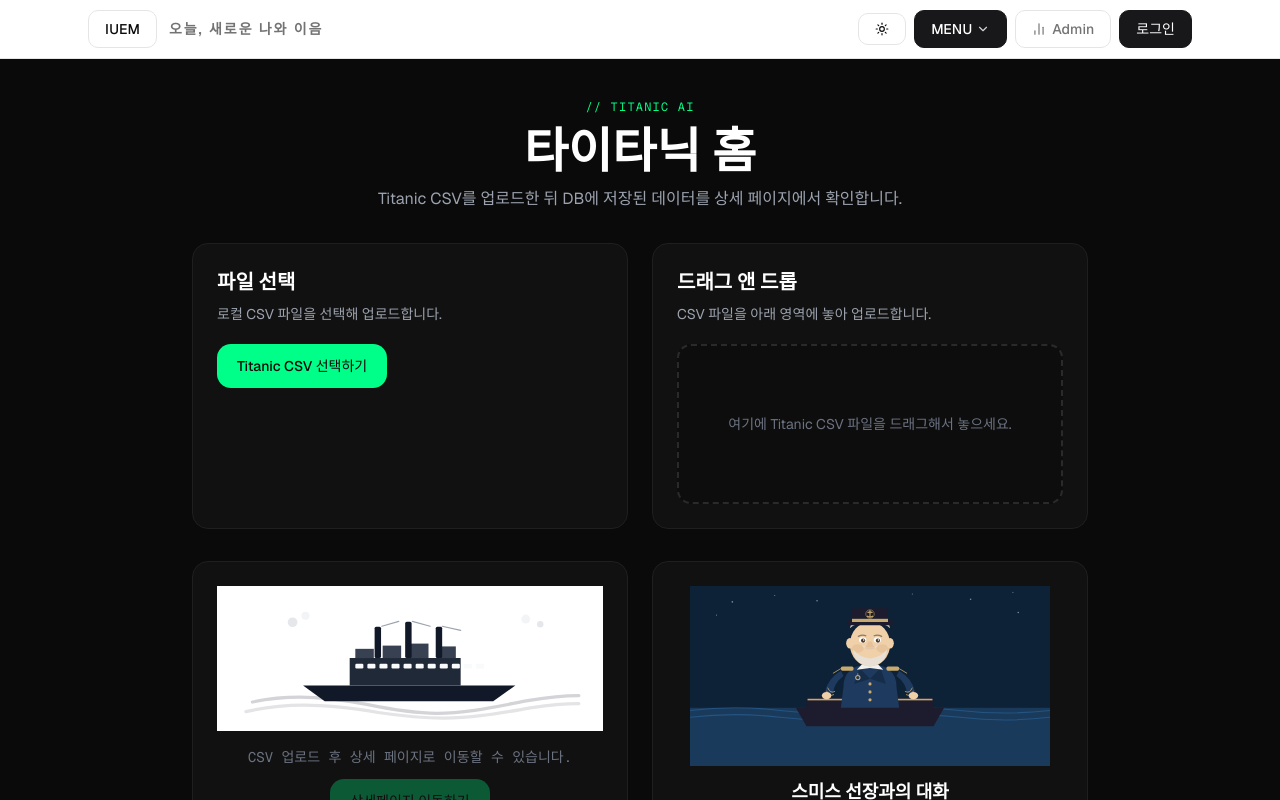
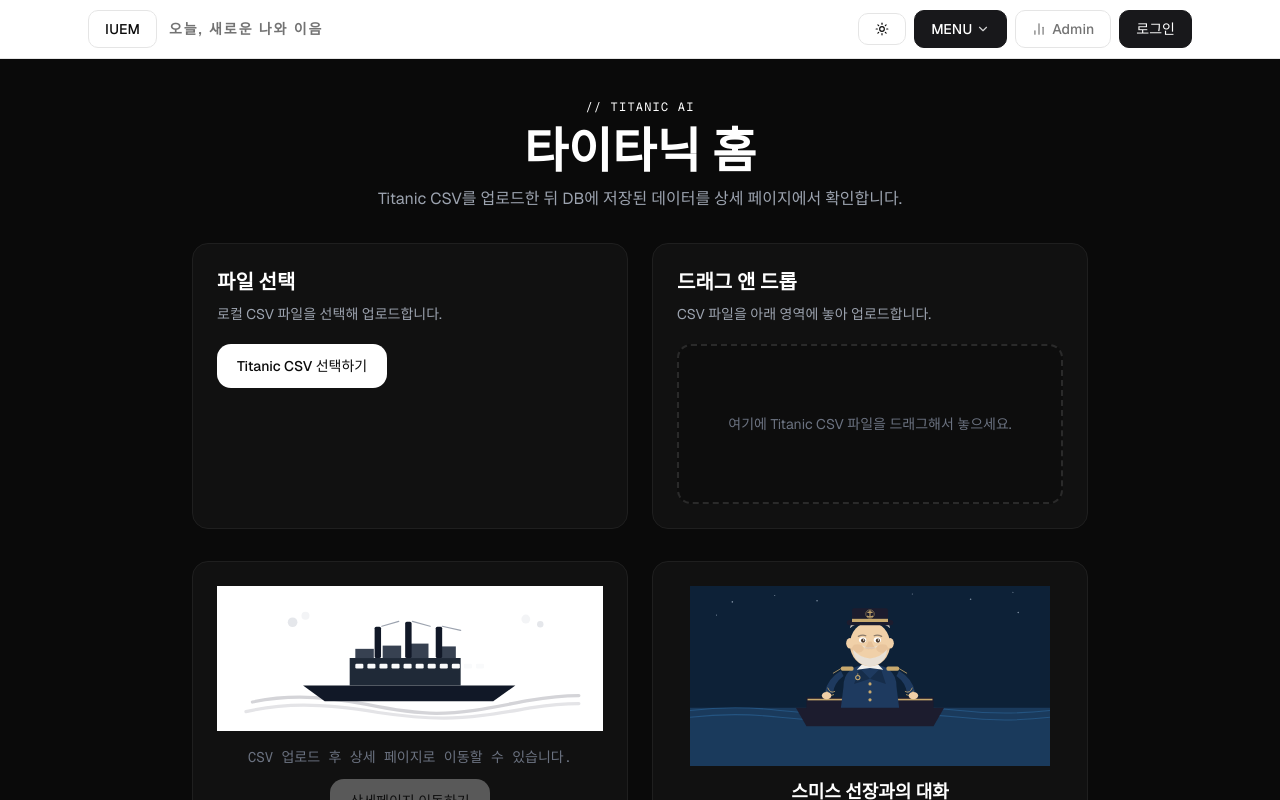
Before and after one commit to woojeongalex/woojeongalex.cloud, a Next.js app in the folder alexview/: page /titanic in a window 1280 px wide. Shown: the top 800 px of the page. Built offline with nearby package versions, Linux system fonts and the light colour scheme.

Commit message:
alexview: switch Titanic page accent color from green to white
Site theme is black & white; this page had a leftover bright green
(#00FF88) accent used for buttons, borders, and chat bubbles.

```diff
--- a/alexview/app/titanic/page.tsx
+++ b/alexview/app/titanic/page.tsx
@@ -7,7 +7,7 @@ import { ChangeEvent, DragEvent, KeyboardEvent, useEffect, useRef, useState } fr
 import { useAsyncAction } from "@/hooks/use-async-action"
 import { setUploadedFileName, uploadTitanicCsv } from "@/lib/titanic-api"
 
-const ACCENT = "#00FF88"
+const ACCENT = "#FFFFFF"
 
 type ChatMessage = { role: "user" | "assistant"; text: string }
 
```
